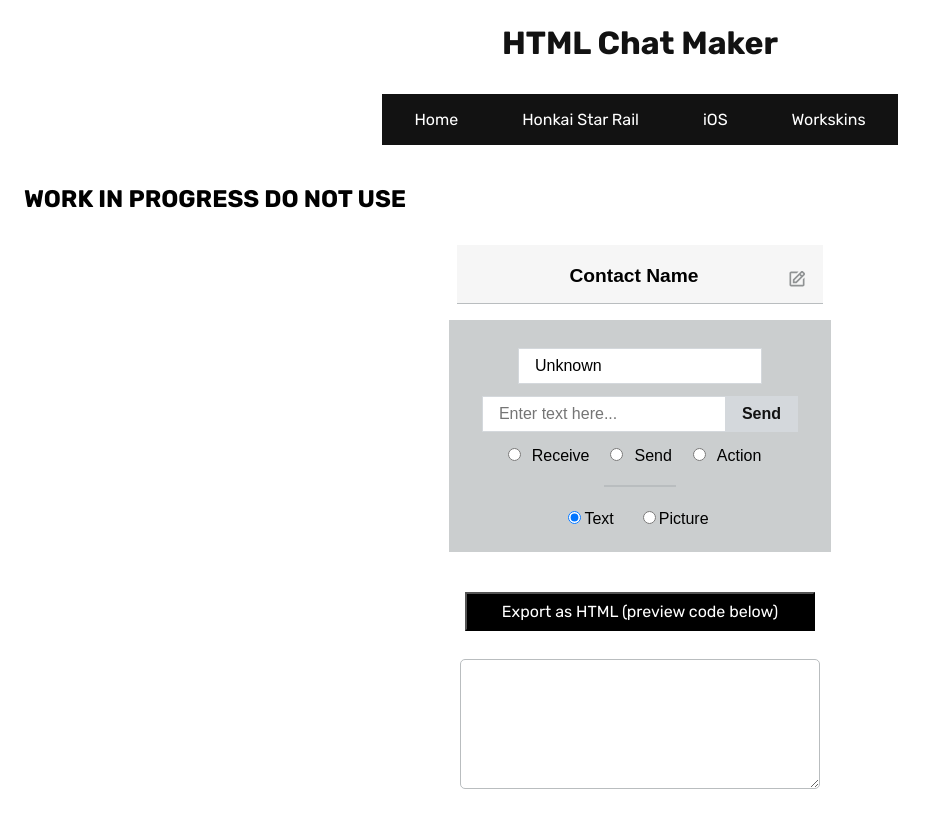
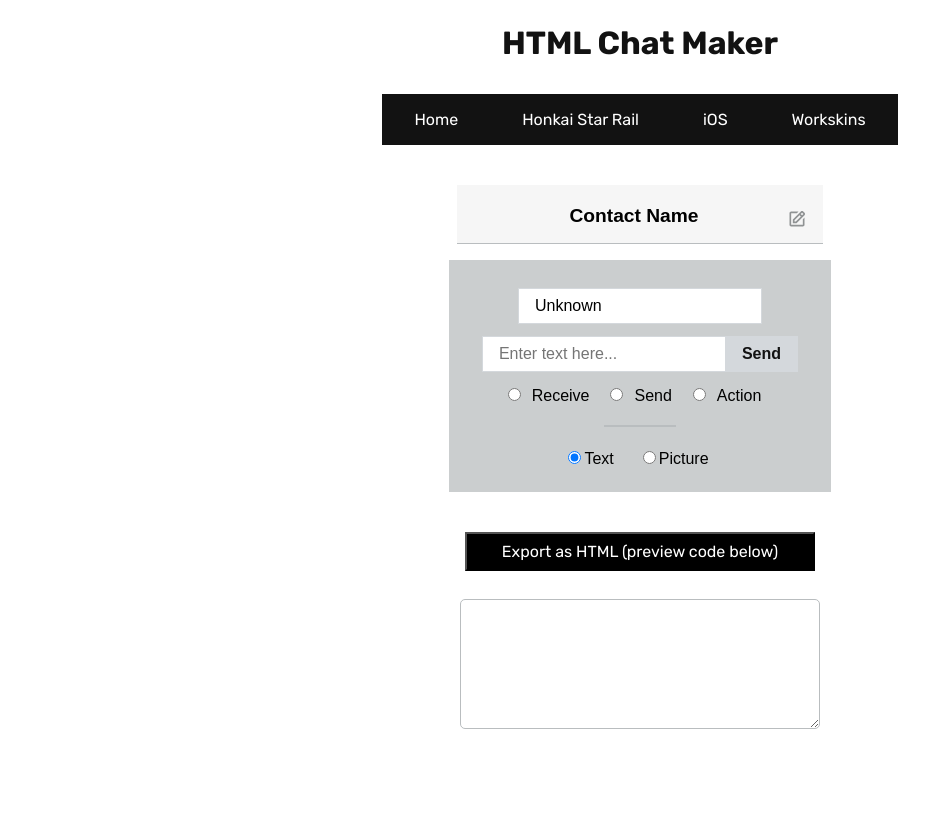
Before and after one commit to qriechan/html-chat-maker, a React (Vite) app: page /ios in a window 1280 px wide. Shown: the top 828 px of the page, without its empty margins (0-936 px from the left). After the commit the page ends 800 px from the top, so only its background shows below. Built offline with nearby package versions, Linux system fonts and the light colour scheme.

Commit message:
removed WIP text

```diff
--- a/src/components/iOS/iOS.jsx
+++ b/src/components/iOS/iOS.jsx
@@ -5,7 +5,6 @@ function Home() {
 
     return (
         <div>
-            <h2>WORK IN PROGRESS DO NOT USE</h2>
             <Phone />
         </div>
     )
```
